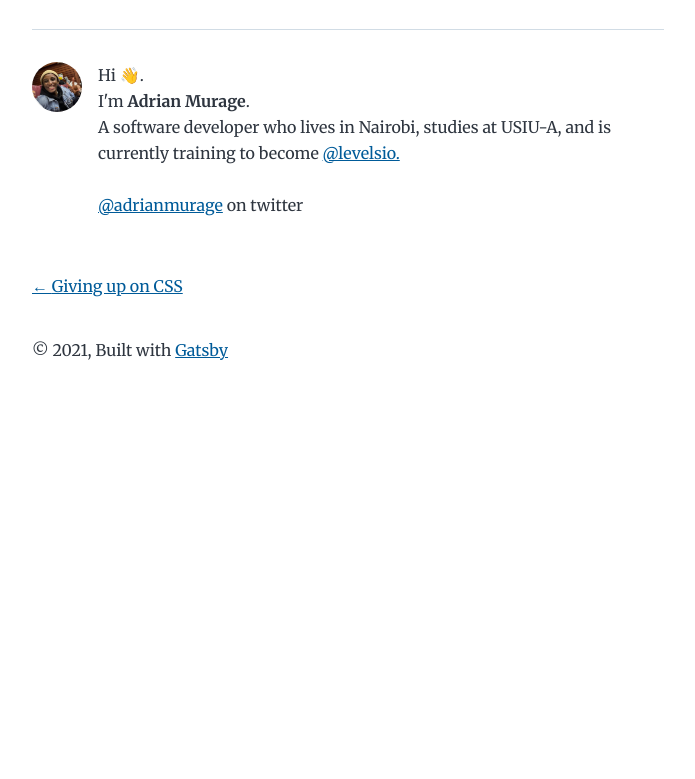
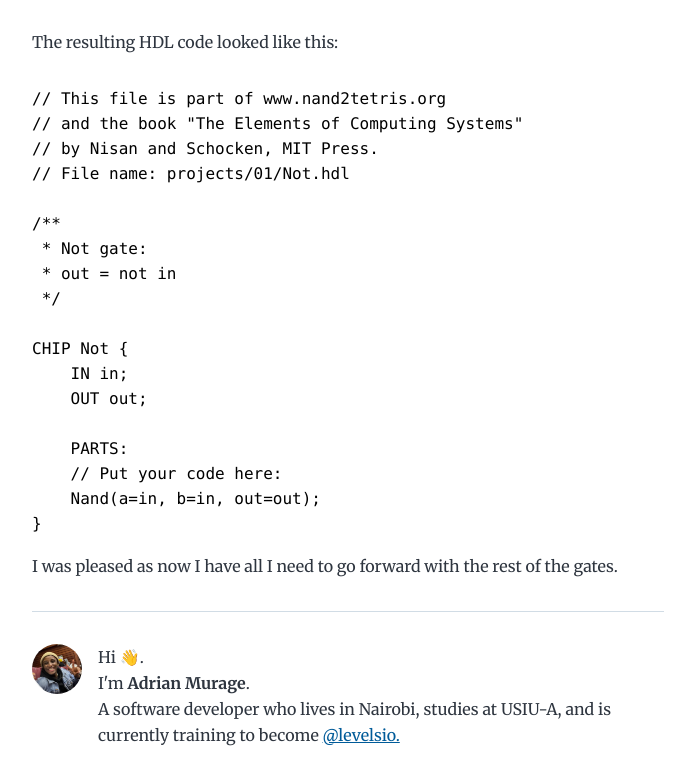
Before and after one commit to adrianmurage/adrianmurage-gatsby-blog, a Gatsby site: page /atempting-to-save-my-digital-electronics-class-day-2/ in a window 1280 px wide. Shown: the part 806-1585 px from the top of the page, without its empty margins (292-987 px from the left). Before the commit the page ends 1232 px from the top, so only its background shows below. Built offline with nearby package versions, Linux system fonts and the light colour scheme; Gatsby itself is replaced by a stand-in of ours; some packages are replaced by stand-ins of ours; code samples lack their colours.

Commit message:
Update Blog “atempting-to-save-my-digital-electronics-class-day-2”

````diff
--- a/content/blog/atempting-to-save-my-digital-electronics-class-day-2.md
+++ b/content/blog/atempting-to-save-my-digital-electronics-class-day-2.md
@@ -5,6 +5,30 @@ date: 2021-12-16T18:46:59.528Z
 ---
 ## Figuring out the Not Gate
 
-The whole idea is to start from Nand and build out any other gate you would require fromthere. Took me a while to figure out. I think that has a lot to do with how tired I am as I try to do all this but yeah. In the end the Not gate was achieved through fanning out one input to the Nand gate as shown below:
+The whole idea is to start from Nand and build out any other gate you would require from there. Took me a while to figure out. I think that has a lot to do with how tired I am as I try to do all this but yeah. In the end, the Not gate was achieved through fanning out one input to the Nand gate as shown below:
 
 ![](/images/uploads/screenshot-3-.png)
+
+The resulting HDL code looked like this:
+```hdl
+// This file is part of www.nand2tetris.org
+// and the book "The Elements of Computing Systems"
+// by Nisan and Schocken, MIT Press.
+// File name: projects/01/Not.hdl
+
+/**
+ * Not gate:
+ * out = not in
+ */
+
+CHIP Not {
+    IN in;
+    OUT out;
+
+    PARTS:
+    // Put your code here:
+    Nand(a=in, b=in, out=out);
+}
+```
+
+I was pleased as now I have all I need to go forward with the rest of the gates.
````
